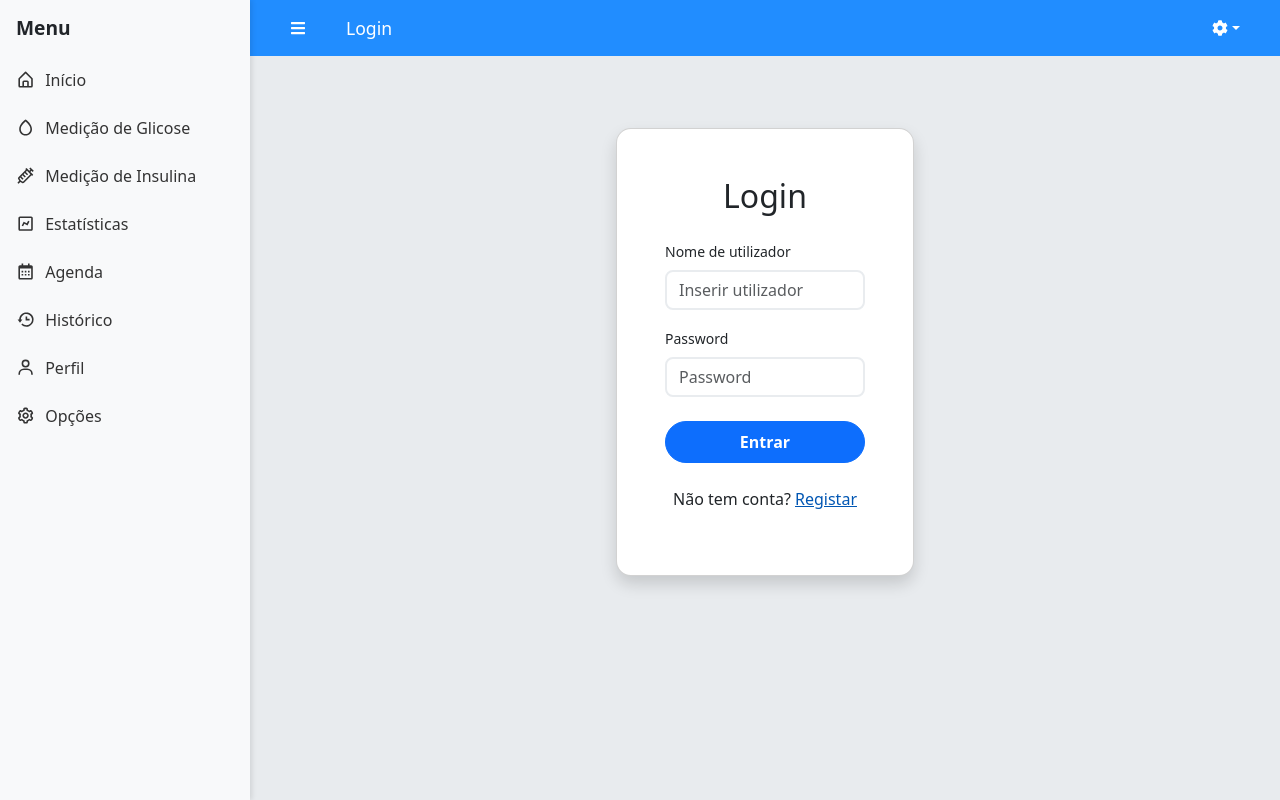
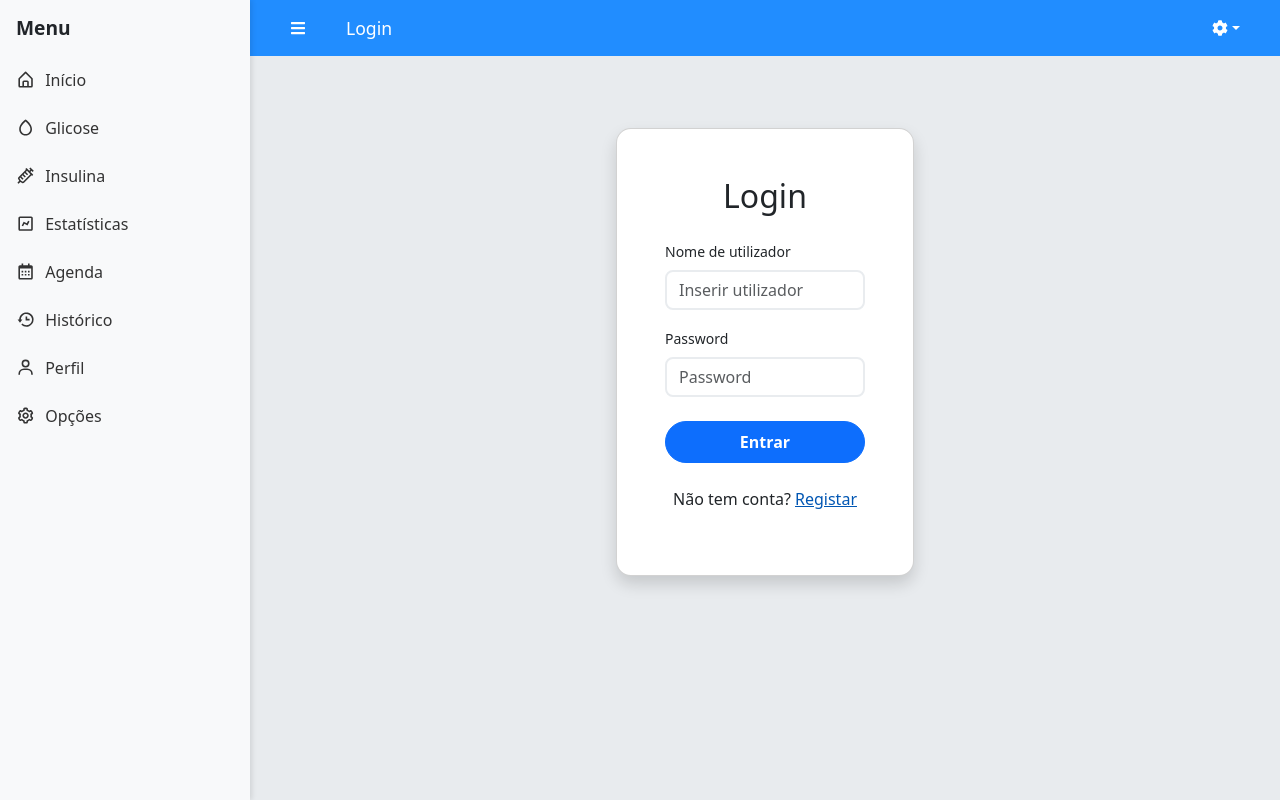
Before and after one commit to Danielsa248/projeto-pce-2025, a React (Vite) app in the folder frontend/: page /login in a window 1280 px wide. Both pictures are taken after a click on the button 48 px from the left and 28 px from the top of the page. Built offline with nearby package versions, Linux system fonts and the light colour scheme.

Commit message:
Medição de Insulina -> Insulina

```diff
--- a/frontend/src/App.jsx
+++ b/frontend/src/App.jsx
@@ -36,7 +36,7 @@ export default function App() {
                             </ProtectedRoute>
                         } index />
 
-                        <Route path="medicao-glicose/" element={
+                        <Route path="glicose/" element={
                             <ProtectedRoute>
                                 <Suspense fallback={<div>Loading...</div>}>
                                     <FormRender key="glicose" type="glicose" />
@@ -44,7 +44,7 @@ export default function App() {
                             </ProtectedRoute>
                         } />
 
-                        <Route path="medicao-insulina/" element={
+                        <Route path="insulina/" element={
                             <ProtectedRoute>
                                 <Suspense fallback={<div>Loading...</div>}>
                                     <FormRender key="insulina" type="insulina" />
--- a/frontend/src/StyleManager.jsx
+++ b/frontend/src/StyleManager.jsx
@@ -11,13 +11,13 @@ export default function StyleManager() {
         const currentPath = location.pathname;
 
         // Check if previous path was a form page
-        const wasOnFormPage = previousPath.current.includes('medicao-glicose') ||
-                              previousPath.current.includes('medicao-insulina') ||
+        const wasOnFormPage = previousPath.current.includes('glicose') ||
+                              previousPath.current.includes('insulina') ||
                               previousPath.current.includes('registo');
 
         // Check if current path is not a form page
-        const isLeavingFormPage = !currentPath.includes('medicao-glicose') &&
-                                  !currentPath.includes('medicao-insulina') &&
+        const isLeavingFormPage = !currentPath.includes('glicose') &&
+                                  !currentPath.includes('insulina') &&
                                   !currentPath.includes('registo');
 
         // When leaving any form page, force a reload
--- a/frontend/src/components/layout/Sidebar.jsx
+++ b/frontend/src/components/layout/Sidebar.jsx
@@ -21,11 +21,11 @@ export default function Sidebar({ isVisible }) {
                 <Nav.Link as={NavLink} to="/" >
                     <BiHomeAlt className="sidebar-icon" /> Início
                 </Nav.Link>
-                <Nav.Link as={NavLink} to="/medicao-glicose">
-                    <BiDroplet className="sidebar-icon" /> Medição de Glicose
+                <Nav.Link as={NavLink} to="/glicose">
+                    <BiDroplet className="sidebar-icon" /> Glicose
                 </Nav.Link>
-                <Nav.Link as={NavLink} to="/medicao-insulina">
-                    <BiInjection className="sidebar-icon" /> Medição de Insulina
+                <Nav.Link as={NavLink} to="/insulina">
+                    <BiInjection className="sidebar-icon" /> Insulina
                 </Nav.Link>
                 <Nav.Link as={NavLink} to="/estatisticas">
                     <BiChart className="sidebar-icon" /> Estatísticas
--- a/frontend/src/components/layout/Topbar.jsx
+++ b/frontend/src/components/layout/Topbar.jsx
@@ -23,8 +23,8 @@ export default function Topbar({ toggleSidebar, sidebarVisible }) {
       'opcoes': 'Opções',
       'login': 'Login',
       'registo': 'Registo',
-      'medicao-glicose': 'Medição de Glicose',
-      'medicao-insulina': 'Medição de Insulina',
+      'glicose': 'Glicose',
+      'insulina': 'Insulina',
       'agenda': 'Agenda',
       'historico': 'Histórico',
       'estatisticas': 'Estatísticas',
```
